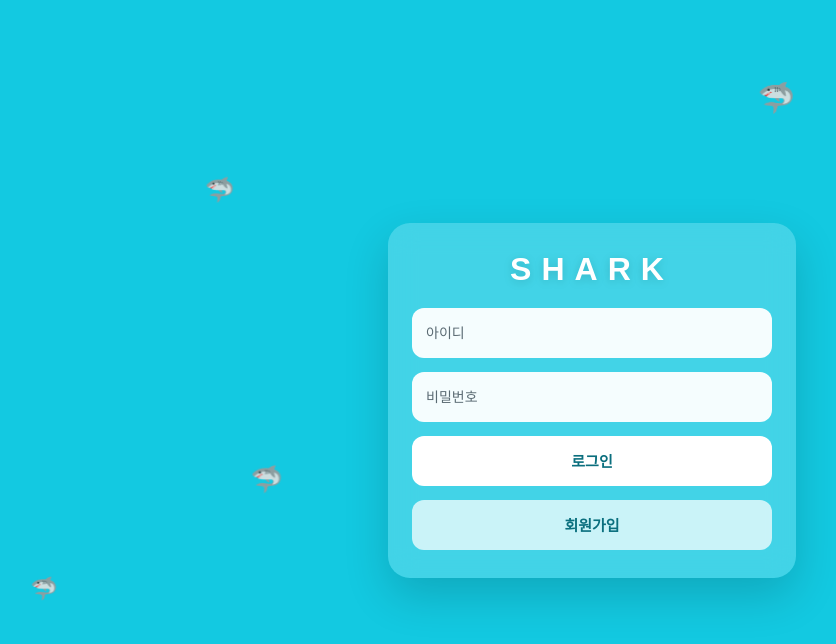
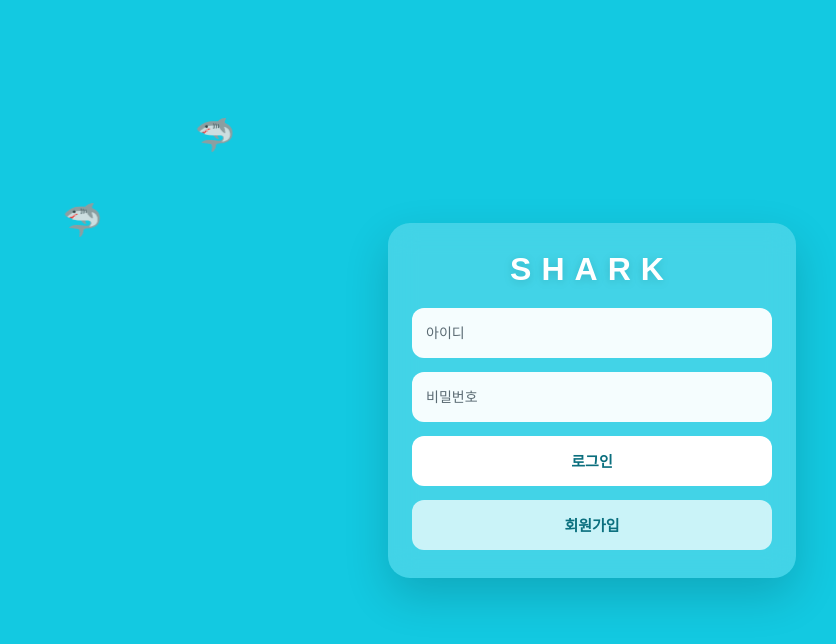
Before and after one commit to shark41245/server1004, a React (Vite) app: page / in a window 1280 px wide. Shown: the top 644 px of the page, without its empty margins (48-884 px from the left). Built offline with nearby package versions, Linux system fonts and the light colour scheme.

Commit message:
Update HomePage.tsx

```diff
--- a/src/pages/HomePage.tsx
+++ b/src/pages/HomePage.tsx
@@ -1,5 +1,15 @@
-import { useState } from "react";
+import { useMemo, useState } from "react";
 import { useNavigate } from "react-router-dom";
+
+type SharkItem = {
+  id: number;
+  top: string;
+  left: string;
+  size: string;
+  duration: string;
+  delay: string;
+  direction: 1 | -1;
+};
 
 export default function HomePage() {
   const [username, setUsername] = useState("");
@@ -7,18 +17,42 @@ export default function HomePage() {
   const [message, setMessage] = useState("");
   const navigate = useNavigate();
 
+  const sharks = useMemo<SharkItem[]>(
+    () =>
+      Array.from({ length: 18 }).map((_, i) => ({
+        id: i,
+        top: `${Math.random() * 92}%`,
+        left: `${-25 - Math.random() * 25}%`,
+        size: `${20 + Math.random() * 16}px`,
+        duration: `${16 + Math.random() * 14}s`,
+        delay: `${Math.random() * 8}s`,
+        direction: Math.random() > 0.5 ? 1 : -1,
+      })),
+    []
+  );
+
   const handleLogin = () => {
     setMessage("회원가입 승인대기중입니다.");
   };
 
   return (
     <div className="login-page">
-      <div className="shark shark-1">🦈</div>
-      <div className="shark shark-2">🦈</div>
-      <div className="shark shark-3">🦈</div>
-      <div className="shark shark-4">🦈</div>
-      <div className="shark shark-5">🦈</div>
-      <div className="shark shark-6">🦈</div>
+      {sharks.map((shark) => (
+        <div
+          key={shark.id}
+          className="shark"
+          style={{
+            top: shark.top,
+            left: shark.left,
+            fontSize: shark.size,
+            animationDuration: shark.duration,
+            animationDelay: shark.delay,
+            transform: `scaleX(${shark.direction})`,
+          }}
+        >
+          🦈
+        </div>
+      ))}
 
       <div className="login-container">
         <div className="login-box">
```
